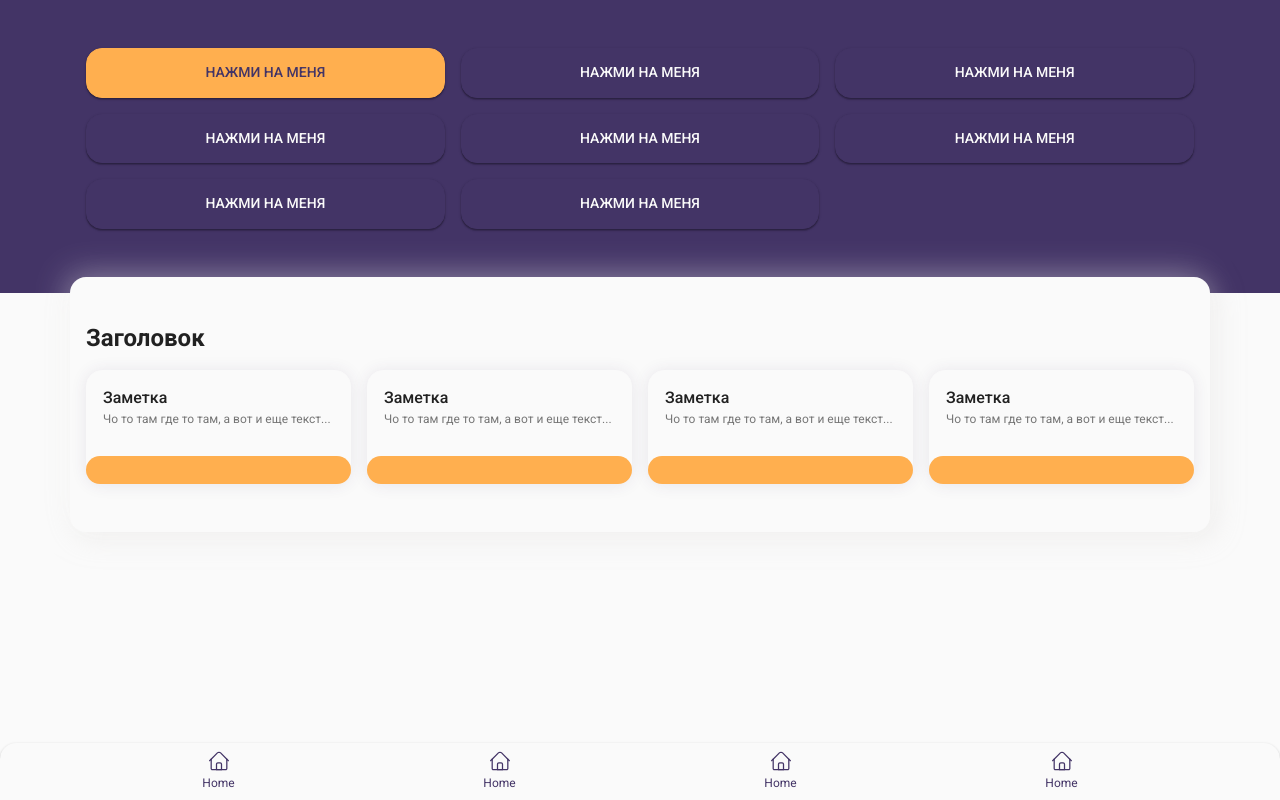
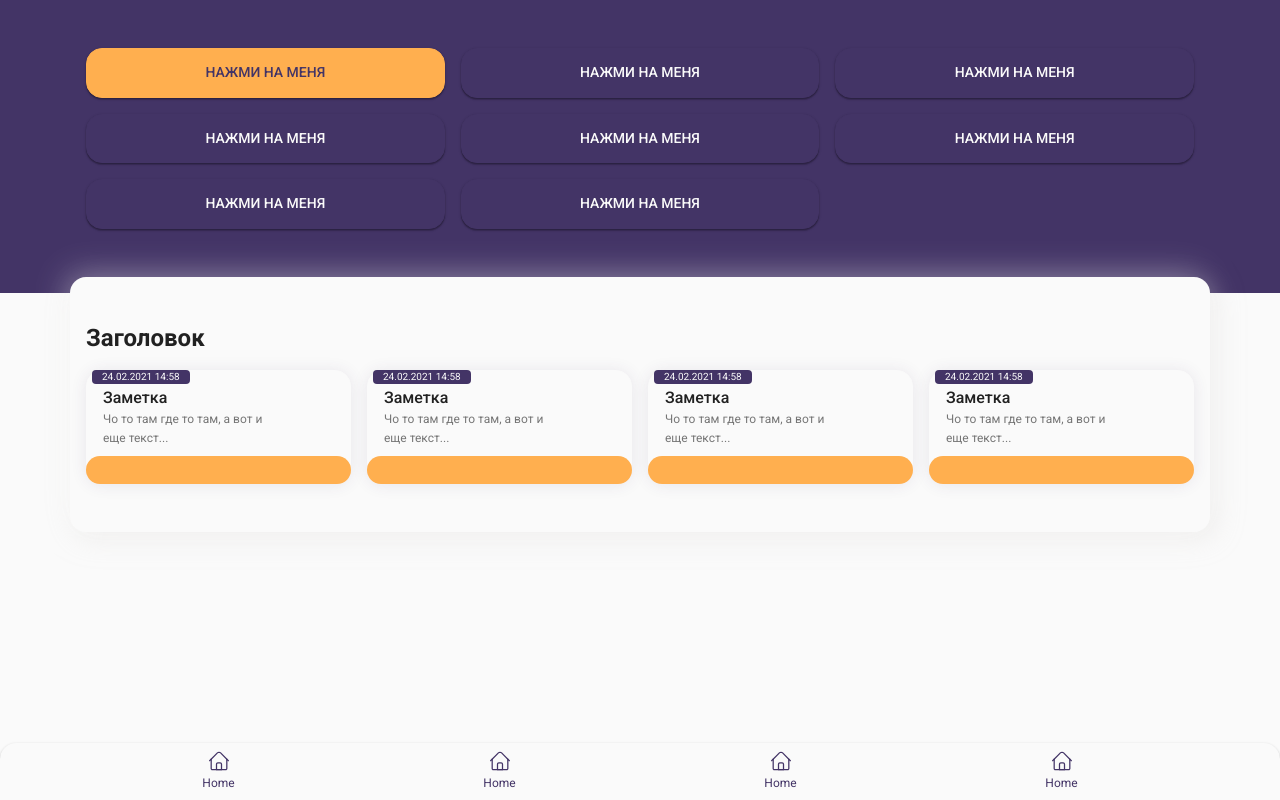
Before and after one commit to kritzona/wowwow-client, a React (Create React App) app: page / in a window 1280 px wide. Built offline with nearby package versions, Linux system fonts and the light colour scheme.

Commit message:
Сверстал лейбл с датой

```diff
--- a/src/components/molecules/DateLabel/DateLabel.tsx
+++ b/src/components/molecules/DateLabel/DateLabel.tsx
@@ -1,7 +1,17 @@
 import React from 'react'
+import Text from '../../atoms/Text/Text'
+import { DateLabelStyled } from './DateLabelStyled'
 
-const DateLabel = () => {
-  return <div></div>
+interface IProps {
+  children?: React.ReactNode
+}
+
+const DateLabel = (props: IProps) => {
+  return (
+    <DateLabelStyled>
+      <Text type="overline">{props.children}</Text>
+    </DateLabelStyled>
+  )
 }
 
 export default DateLabel
--- a/src/components/molecules/DateLabel/DateLabelStyled.tsx
+++ b/src/components/molecules/DateLabel/DateLabelStyled.tsx
@@ -0,0 +1,16 @@
+import styled, { css, DefaultTheme } from 'styled-components'
+
+interface IProps {
+  theme: DefaultTheme
+}
+
+export const DateLabelStyled = styled.div<IProps>`
+  ${({ theme }) => css`
+    background-color: ${theme.colors.primaryColor};
+    color: ${theme.colors.whiteColor};
+    border-radius: ${theme.sizes.sBorderRadius}px;
+    padding-left: ${theme.sizes.olFontSize}px;
+    padding-right: ${theme.sizes.olFontSize}px;
+    font-size: 0;
+  `}
+`
--- a/src/components/molecules/NoteItem/NoteItem.tsx
+++ b/src/components/molecules/NoteItem/NoteItem.tsx
@@ -1,8 +1,13 @@
 import React from 'react'
 import ThumbNote from '../ThumbNote/ThumbNote'
-import { NoteItemCtxMenuStyled, NoteItemStyled } from './NoteItemStyled'
+import {
+  NoteItemCtxMenuStyled,
+  NoteItemDateLabelStyled,
+  NoteItemStyled,
+} from './NoteItemStyled'
 import CardItem from '../CardItem/CardItem'
 import CardCtxMenu from '../CardCtxMenu/CardCtxMenu'
+import DateLabel from '../DateLabel/DateLabel'
 
 interface IProps {}
 
@@ -15,6 +20,9 @@ const NoteItem = (props: IProps) => {
       <NoteItemCtxMenuStyled>
         <CardCtxMenu></CardCtxMenu>
       </NoteItemCtxMenuStyled>
+      <NoteItemDateLabelStyled>
+        <DateLabel>24.02.2021 14:58</DateLabel>
+      </NoteItemDateLabelStyled>
     </NoteItemStyled>
   )
 }
--- a/src/components/molecules/NoteItem/NoteItemStyled.tsx
+++ b/src/components/molecules/NoteItem/NoteItemStyled.tsx
@@ -15,5 +15,14 @@ export const NoteItemCtxMenuStyled = styled.div<IProps>`
     position: absolute;
     bottom: 0;
     left: 0;
+    z-index: 100;
   `}
 `
+export const NoteItemDateLabelStyled = styled.div<IProps>`
+  ${({ theme }) => css`
+    position: absolute;
+    top: 0;
+    left: 6px;
+    z-index: 100;
+  `}
+`
--- a/src/components/molecules/ThumbNote/ThumbNoteStyled.tsx
+++ b/src/components/molecules/ThumbNote/ThumbNoteStyled.tsx
@@ -14,6 +14,17 @@ export const ThumbNoteTitleStyled = styled.div<IProps>`
 `
 export const ThumbNoteContentStyled = styled.div<IProps>`
   ${({ theme }) => css`
+    width: 70%;
     color: ${theme.colors._600Color};
+
+    @media ${theme.mediaQueries.tablet} {
+      width: 80%;
+    }
+    @media ${theme.mediaQueries.phablet} {
+      width: 100%;
+    }
+    @media ${theme.mediaQueries.mobile} {
+      width: 100%;
+    }
   `}
 `
```
